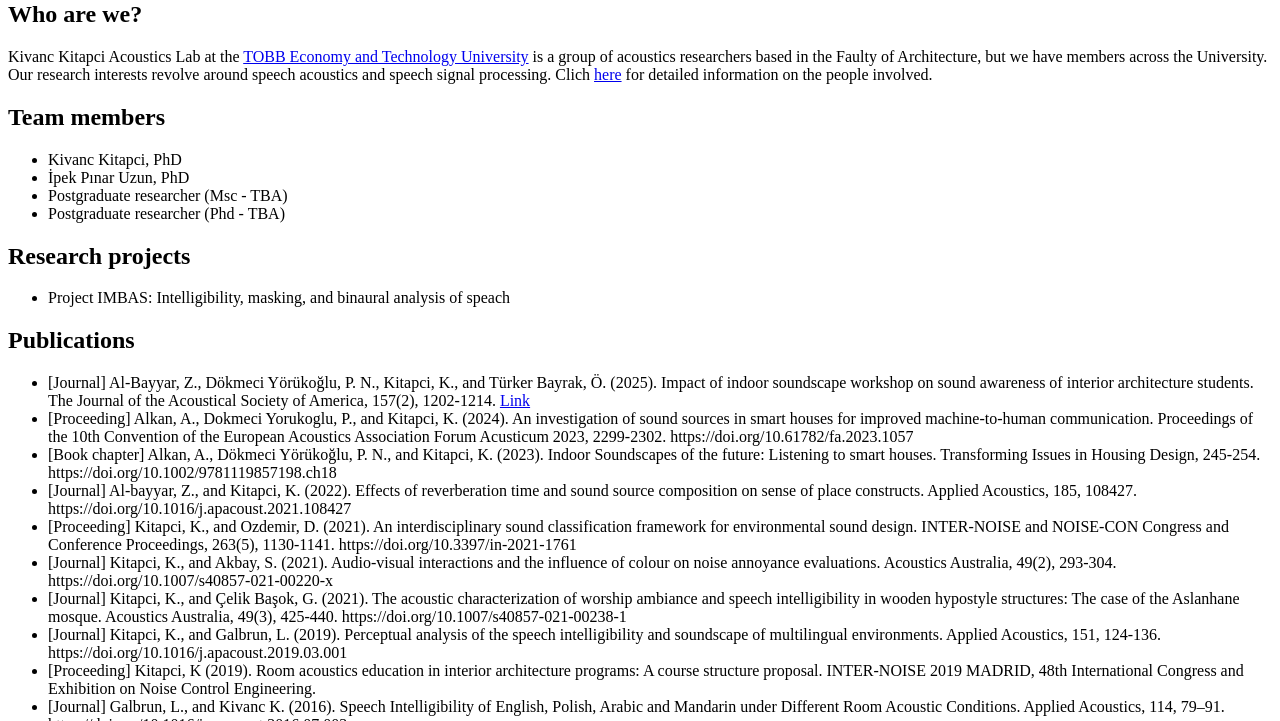
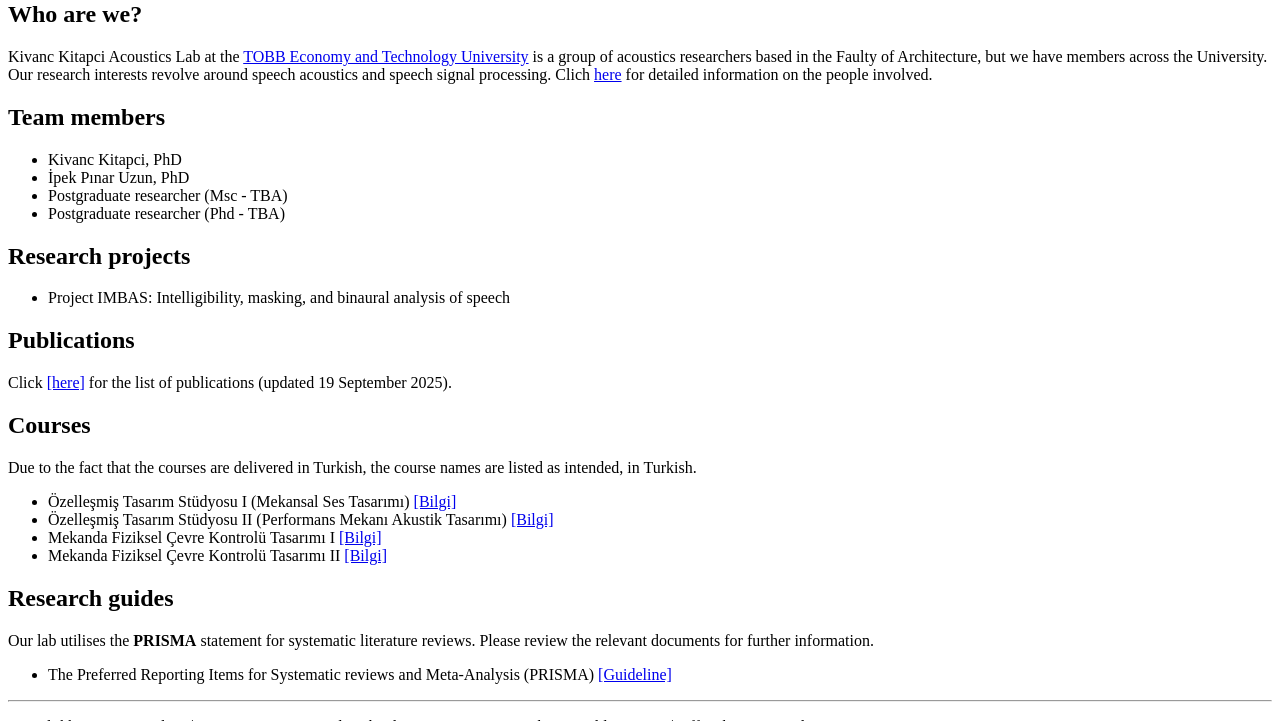
Before and after one commit to kkitapci/kkitapci.github.io, a plain HTML site: page index.html in a window 1280 px wide. Shown: the part 79-800 px from the top of the page. Drawn offline with Linux system fonts and the light colour scheme.

Commit message:
Publications.html is added.

```diff
--- a/index.html
+++ b/index.html
@@ -17,22 +17,10 @@
 	</ul>
 	<h2>Research projects</h2>
 	<ul>
-		<li>Project IMBAS: Intelligibility, masking, and binaural analysis of speach
+		<li>Project IMBAS: Intelligibility, masking, and binaural analysis of speech
 	</ul>
 	<h2>Publications</h2>
-	<ul>
-		<li>[Journal] Al-Bayyar, Z., Dökmeci Yörükoğlu, P. N., Kitapci, K., and Türker Bayrak, Ö. (2025). Impact of indoor soundscape workshop on sound awareness of interior architecture students. The Journal of the Acoustical Society of America, 157(2), 1202-1214. <a href="https://doi.org/10.1121/10.0035569" target="_blank">Link</a>
-		<li>[Proceeding] Alkan, A., Dokmeci Yorukoglu, P., and Kitapci, K. (2024). An investigation of sound sources in smart houses for improved machine-to-human communication. Proceedings of the 10th Convention of the European Acoustics Association Forum Acusticum 2023, 2299-2302. https://doi.org/10.61782/fa.2023.1057
-		<li>[Book chapter] Alkan, A., Dökmeci Yörükoğlu, P. N., and Kitapci, K. (2023). Indoor Soundscapes of the future: Listening to smart houses. Transforming Issues in Housing Design, 245-254. https://doi.org/10.1002/9781119857198.ch18
-		<li> [Journal] Al-bayyar, Z., and Kitapci, K. (2022). Effects of reverberation time and sound source composition on sense of place constructs. Applied Acoustics, 185, 108427. https://doi.org/10.1016/j.apacoust.2021.108427
-		<li> [Proceeding] Kitapci, K., and Ozdemir, D. (2021). An interdisciplinary sound classification framework for environmental sound design. INTER-NOISE and NOISE-CON Congress and Conference Proceedings, 263(5), 1130-1141. https://doi.org/10.3397/in-2021-1761
-		<li> [Journal] Kitapci, K., and Akbay, S. (2021). Audio-visual interactions and the influence of colour on noise annoyance evaluations. Acoustics Australia, 49(2), 293-304. https://doi.org/10.1007/s40857-021-00220-x
-		<li> [Journal] Kitapci, K., and Çelik Başok, G. (2021). The acoustic characterization of worship ambiance and speech intelligibility in wooden hypostyle structures: The case of the Aslanhane mosque. Acoustics Australia, 49(3), 425-440. https://doi.org/10.1007/s40857-021-00238-1
-		<li> [Journal] Kitapci, K., and Galbrun, L. (2019). Perceptual analysis of the speech intelligibility and soundscape of multilingual environments. Applied Acoustics, 151, 124-136. https://doi.org/10.1016/j.apacoust.2019.03.001
-		<li> [Proceeding] Kitapci, K (2019). Room acoustics education in interior architecture programs: A course structure proposal. INTER-NOISE 2019 MADRID, 48th International Congress and Exhibition on Noise Control Engineering.
-		<li> [Journal] Galbrun, L., and Kivanc K. (2016). Speech Intelligibility of English, Polish, Arabic and Mandarin under Different Room Acoustic Conditions. Applied Acoustics, 114, 79–91. https://doi.org/10.1016/j.apacoust.2016.07.003.
-		<li> [Journal] Galbrun, L., and Kitapci, K. (2014). Accuracy of speech transmission index predictions based on the reverberation time and signal-to-noise ratio. Applied Acoustics, 81, 1-14. https://doi.org/10.1016/j.apacoust.2014.02.001
-	</ul>
+		<p>Click <a href="publications.html">[here]</a> for the list of publications (updated 19 September 2025).</p>
 
 	<h2>Courses</h2>
 	<p>Due to the fact that the courses are delivered in Turkish, the course names are listed as intended, in Turkish.</p>
```
Also changed, not shown: publications.html (added, +24 -0 lines).
